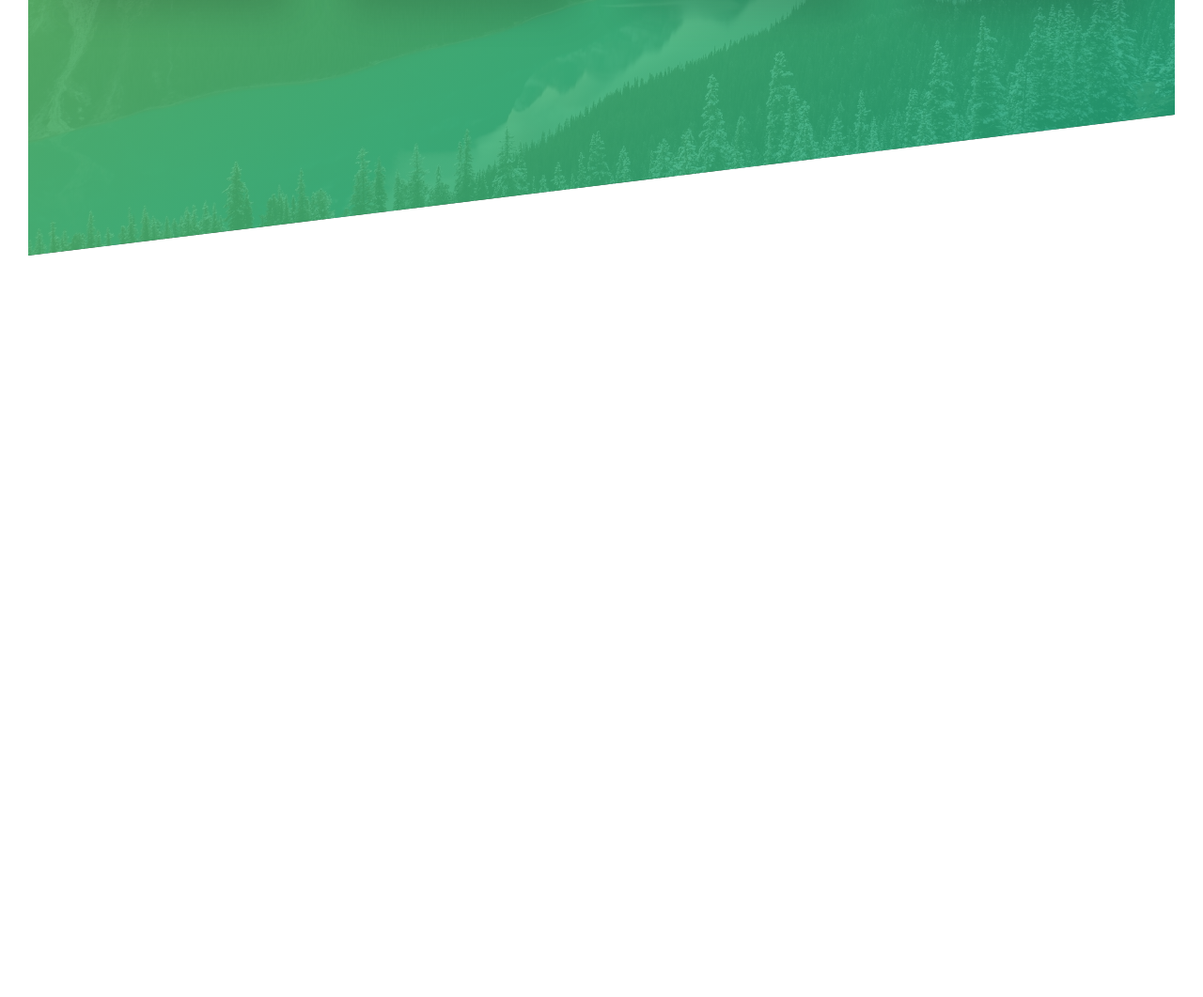
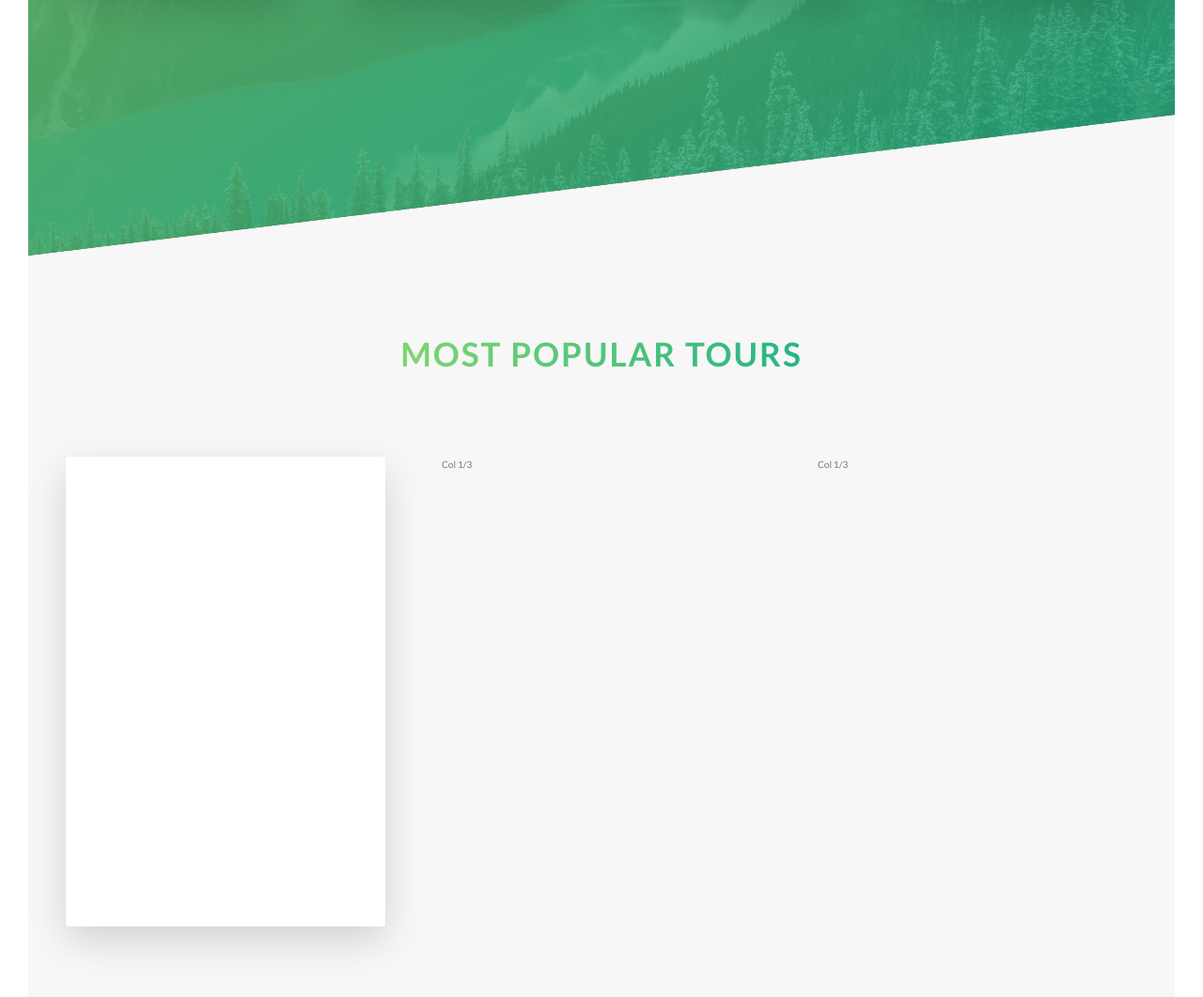
Before and after one commit to sjfox26/natours, a website: page index.html in a window 1280 px wide. Shown: the part 1990-3051 px from the top of the page at 94% size. Before the commit the page ends 2262 px from the top, so only its background shows below. Drawn offline with Linux system fonts and the light colour scheme.

Commit message:
build flipping card functionality

```diff
--- a/index.html
+++ b/index.html
@@ -93,6 +93,33 @@
                     </div>
                 </div>
             </section>
+
+            <section class="section-tours">
+                <div class="u-center-text u-margin-bottom-large">
+                    <h2 class="heading-secondary">
+                        Most popular tours
+                    </h2>
+                </div>
+
+                <div class="row">
+                    <div class="col-1-of-3">
+                        <div class="card">
+                            <div class="card__side card__side--front">
+                                Front
+                            </div>
+                            <div class="card__side card__side--back card__side--back-1">
+                                Back
+                            </div>
+                        </div>
+                    </div>
+                    <div class="col-1-of-3">
+                        Col 1/3
+                    </div>
+                    <div class="col-1-of-3">
+                        Col 1/3
+                    </div>
+                </div>
+            </section>
         </main>
 
         <!--
--- a/sass/abstracts/_variables.scss
+++ b/sass/abstracts/_variables.scss
@@ -2,6 +2,13 @@
 $color-primary: #55c57a;
 $color-primary-light: #7ed56f;
 $color-primary-dark: #28b485;
+
+$color-secondary-light: #ffb900;
+$color-secondary-dark: #ff7730;
+
+$color-tertiary-light: #2998ff;
+$color-tertiary-dark: #5643fa;
+
 
 $color-grey-dark: #777;
 $color-grey-light-1: #f7f7f7;
--- /dev/null
+++ b/sass/components/_card.scss
@@ -0,0 +1,42 @@
+.card {
+  perspective: 150rem;
+  -moz-perspective: 150rem;
+  position: relative;
+  height: 50rem; //mirrors height of card, hack for collapse due to absolute positioning..similar to floats but not fixable with clearfix hack
+
+  &__side {
+    color: $color-white;
+    background-color: lightblue;
+    height: 50rem;
+    transition: all .8s ease;
+    position: absolute;
+    top: 0;
+    left: 0;
+    width: 100%;
+    backface-visibility: hidden;
+    border-radius: 3px;
+    box-shadow: 0 1.5rem 4rem rgba($color-black, .15);
+
+    &--front {
+      background-color: $color-white;
+    }
+
+    &--back {
+      transform: rotateY(180deg);
+
+      &-1 {
+        background-image: linear-gradient(to right bottom, $color-secondary-light, $color-secondary-dark);
+      }
+
+    }
+
+  }
+
+  &:hover &__side--front {
+    transform: rotateY(180deg);
+  }
+
+  &:hover &__side--back {
+    transform: rotateY(0);
+  }
+}
--- a/sass/main.scss
+++ b/sass/main.scss
@@ -8,6 +8,7 @@
 @import "base/utilities";
 
 @import "components/button";
+@import "components/card";
 @import "components/composition";
 @import "components/feature-box";
 
--- a/sass/pages/_home.scss
+++ b/sass/pages/_home.scss
@@ -21,3 +21,9 @@
     transform: skewY(7deg);
   }
 }
+
+.section-tours {
+  background-color: $color-grey-light-1;
+  padding: 25rem 0 50rem 0;
+  margin-top: -10rem;
+}
```
Also changed, not shown: css/style.css.
